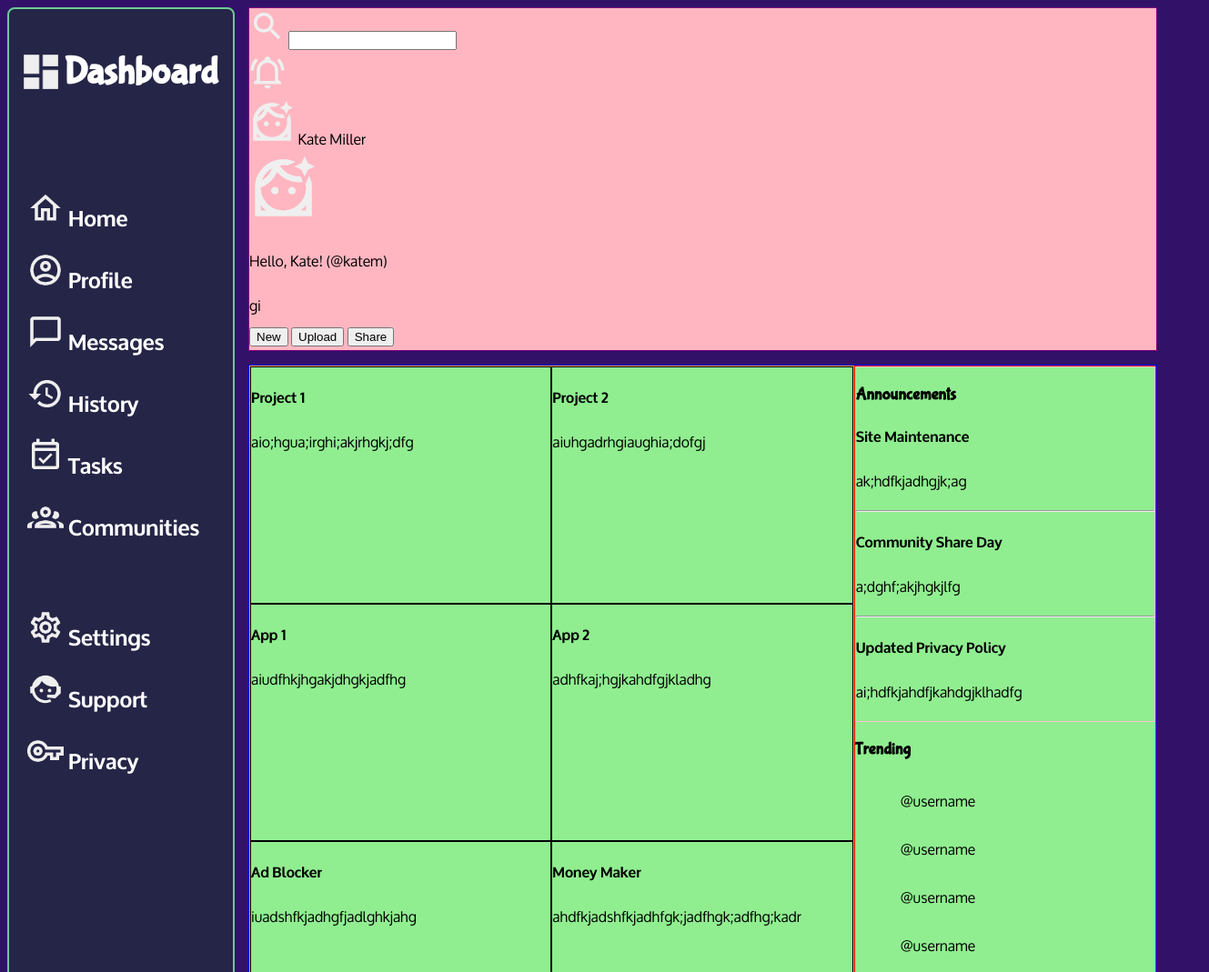
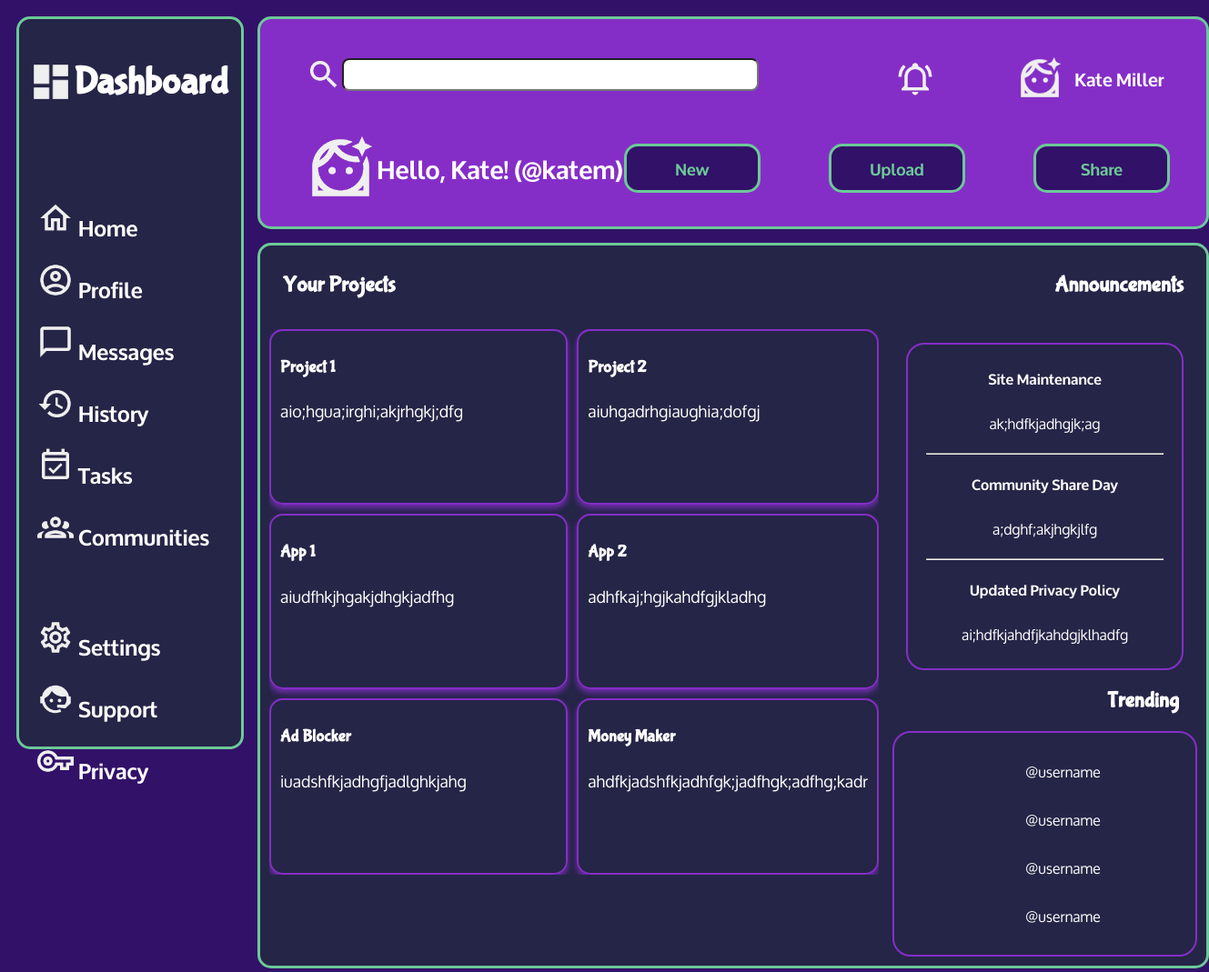
Before and after one commit to kateemillerhd/admin_dashboard_project, a plain HTML site: page index.html in a window 1280 px wide. Shown: the top 1069 px of the page at 91% size, 1329 px wide, since content can reach past the window. Drawn offline with Linux system fonts and the light colour scheme.

Commit message:
main-content-container complete

```diff
--- a/index.html
+++ b/index.html
@@ -47,7 +47,7 @@
                 <div id="big-avatar">
                     <img src="icons/face-woman-shimmer-outline.png" height="75px" id="profile-avatar">
                     <p>Hello, Kate! (@katem)</p>
-                </div>gi
+                </div>
                 <div id="button-container">
                     <button>New</button>
                     <button>Upload</button>
@@ -56,35 +56,39 @@
             </div>
         </div>
         <div id="main-content-container">
+            <div id="project-heading">
+                <h2>Your Projects</h2>
+                <h2>Announcements</h2>
+            </div>
             <div id="projects-container">
                 <div class="card">
-                    <p><strong>Project 1</strong></p>
-                    <p>aio;hgua;irghi;akjrhgkj;dfg</p>
+                    <h3>Project 1</h3>
+                    <p class="project-card">aio;hgua;irghi;akjrhgkj;dfg</p>
                 </div>
                 <div class="card">
-                    <p><strong>Project 2</strong></p>
-                    <p>aiuhgadrhgiaughia;dofgj</p>
+                    <h3>Project 2</h3>
+                    <p class="project-card">aiuhgadrhgiaughia;dofgj</p>
                 </div>
                 <div class="card">
-                    <p><strong>App 1</strong></p>
-                    <p>aiudfhkjhgakjdhgkjadfhg</p>
+                    <h3>App 1</h3>
+                    <p class="project-card">aiudfhkjhgakjdhgkjadfhg</p>
                 </div>
                 <div class="card">
-                    <p><strong>App 2</strong></p>
-                    <p>adhfkaj;hgjkahdfgjkladhg</p>
+                    <h3>App 2</h3>
+                    <p class="project-card">adhfkaj;hgjkahdfgjkladhg</p>
                 </div>
                 <div class="card">
-                    <p><strong>Ad Blocker</strong></p>
-                    <p>iuadshfkjadhgfjadlghkjahg</p>
+                    <h3>Ad Blocker</h3>
+                    <p class="project-card">iuadshfkjadhgfjadlghkjahg</p>
                 </div>
                 <div class="card">
-                    <p><strong>Money Maker</strong></p>
-                    <p>ahdfkjadshfkjadhfgk;jadfhgk;adfhg;kadr</p>
+                    <h3>Money Maker</h3>
+                    <p class="project-card">ahdfkjadshfkjadhfgk;jadfhgk;adfhg;kadr</p>
                 </div>
             </div>
             <div id="right-side-container">
                 <div id="announcements-container">
-                    <h3>Announcements</h3>
+
                     <div id="announcements-card">
                         <p><strong>Site Maintenance</strong></p>
                         <p>ak;hdfkjadhgjk;ag</p>
@@ -96,8 +100,9 @@
                         <p>ai;hdfkjahdfjkahdgjklhadfg</p>
                     </div>
                 </div>
+                <h2 id="trending-heading">Trending</h2>
                 <div id="trending-container">
-                    <h3>Trending</h3>
+
                     <div id="trending-card">
                         <ul>
                             <li>@username</li>
--- a/styles.css
+++ b/styles.css
@@ -51,19 +51,22 @@ body {
     display: grid;
     grid-template-columns: 250px 1fr;
     grid-template-rows: 1fr 5fr;
-    height: 90vh;
+    height: 85vh;
     font-family: 'Oxygen';
     gap: 15px;
+    padding: 10px;
+    margin-bottom: 15px;
 }
 
 #sidebar-container {
-    border: 2px solid #6CC998;
+    border: 3px solid #6CC998;
     grid-column: 1 / 2;
     grid-row: 1 / 3;
     background-color: #252547;
-    border-radius: 8px;
+    border-radius: 15px;
     display: flex;
     flex-direction: column;
+    height: 100vh;
 }
 
 #dashboard {
@@ -91,36 +94,146 @@ body {
 }
 
 #header-container {
-    border: 1px solid purple;
     grid-column: 2 / 3;
     grid-row: 1 / 2;
-    background-color: lightpink;
+    color: white;
+    background-color: #852EC7;
+    border: 3px solid #6CC998;
+    border-radius: 15px;
+    padding: 15px 20px;
+    font-weight: bold;
+    font-size: 20px;
+    display: grid;
+    grid-template-rows: 1fr 1fr;
+}
+
+#top {
+    margin-left: 30px;
+    display: flex;
+    justify-content: space-between;
+    align-items: center;
+    gap: 15px;
+    margin-right: 20px;
+}
+
+#header-search {
+    display: flex;
+}
+
+input {
+    width: 450px;
+    height: 30px;
+    border-radius: 8px;
+}
+
+#header-right {
+    display: flex;
+    justify-content: space-between;
+    align-items: center;
+    width: 300px;
+}
+
+#name-avatar {
+    display: flex;
+    align-items: center;
+    justify-content: space-around;
+    width: 175px;
+}
+
+#bottom {
+    display: flex;
+    justify-content: space-between;
+    margin-right: 20px;
+}
+
+#big-avatar {
+    display: flex;
+    justify-content: space-around;
+    align-items: center;
+    width: 350px;
+    font-size: 28px;
+    margin-left: 30px;
+}
+
+#button-container {
+    display: flex;
+    width: 600px;
+    justify-content: space-between;
+    align-items: center;
+}
+
+button {
+    background-color: #321168;
+    color: #6CC998;
+    font-family: 'Oxygen';
+    font-weight: bold;
+    font-size: 18px;
+    padding: 10px;
+    border-radius: 15px;
+    width: 150px;
+    border: 3px solid #6CC998;
 }
 
 #main-content-container {
-    border: 1px solid blue;
+    border: 3px solid #6CC998;
     grid-column: 2 / 3;
     grid-row: 2 / 3;
     display: grid;
     grid-template-columns: 2fr 1fr;
-    background-color: lightgreen;
+    grid-template-rows: 1fr;
+    border-radius: 15px;
+    padding: 10px;
+    background-color: #252547;
+    color: white;
+    gap: 15px;
 }
 
 #projects-container {
-    border: 1px solid orange;
     display: grid;
     grid-template-columns: 1fr 1fr;
-    grid-template-rows: 1fr 1fr 1fr;
+    grid-auto-rows: repeat(3, 1fr);
+    gap: 10px;
+    overflow: auto;
+    height: 75vh;
+}
+
+#project-heading {
+    grid-column: 1 / 3;
+    display: flex;
+    justify-content: space-between;
+    padding-left: 15px;
+    padding-right: 15px;
+}
+
+.project-card {
+    font-size: 18px;
+    font-weight: 500;
 }
 
 #right-side-container {
-    border: 1px solid red;
-    display: grid;
     grid-template-rows: 1fr 1fr;
 }
 
 #announcements-container {
-    border: 1px solid pink;
+    border: 2px solid #852EC7;
+    border-radius: 20px;
+    padding-right: 20px;
+    padding-left: 20px;
+    padding-top: 5px;
+    padding-bottom: 5px;
+    text-align: center;
+    margin: 15px;
+}
+
+#trending-heading {
+    text-align: right;
+    margin-right: 20px;
+}
+
+#trending-container {
+    border: 2px solid #852EC7;
+    border-radius: 20px;
+    text-align: center;
 }
 
 ul {
@@ -128,7 +241,10 @@ ul {
 }
 
 .card {
-    border: 1px solid black;
+    border: 2px solid #852EC7;
+    border-radius: 15px;
+    padding: 10px;
+    box-shadow: 0px 4px 6px rgba(133, 46, 199, 0.8);
 }
 
 li {
@@ -150,3 +266,7 @@ a {
 h2, h3 {
     font-family: 'Bubblegum Sans', sans-serif;
 }
+
+button:hover {
+    cursor: pointer;
+}
```
